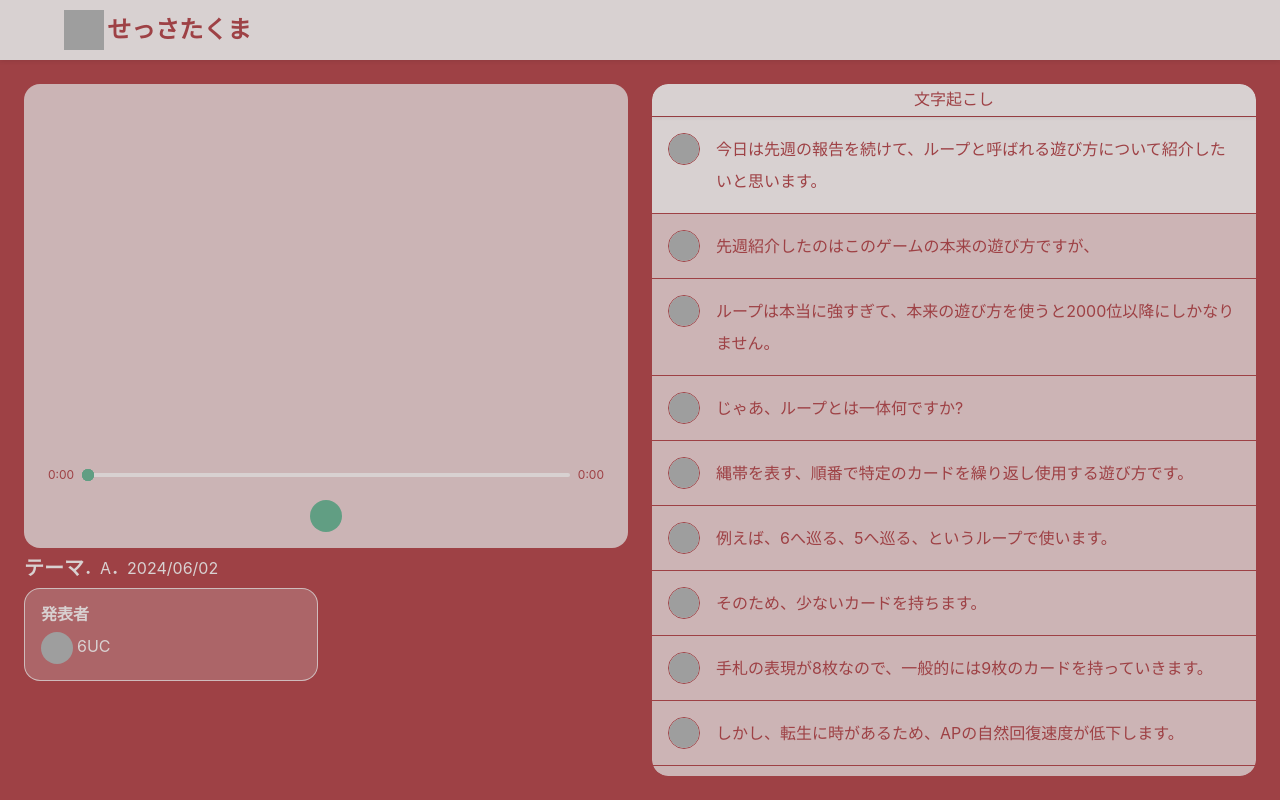
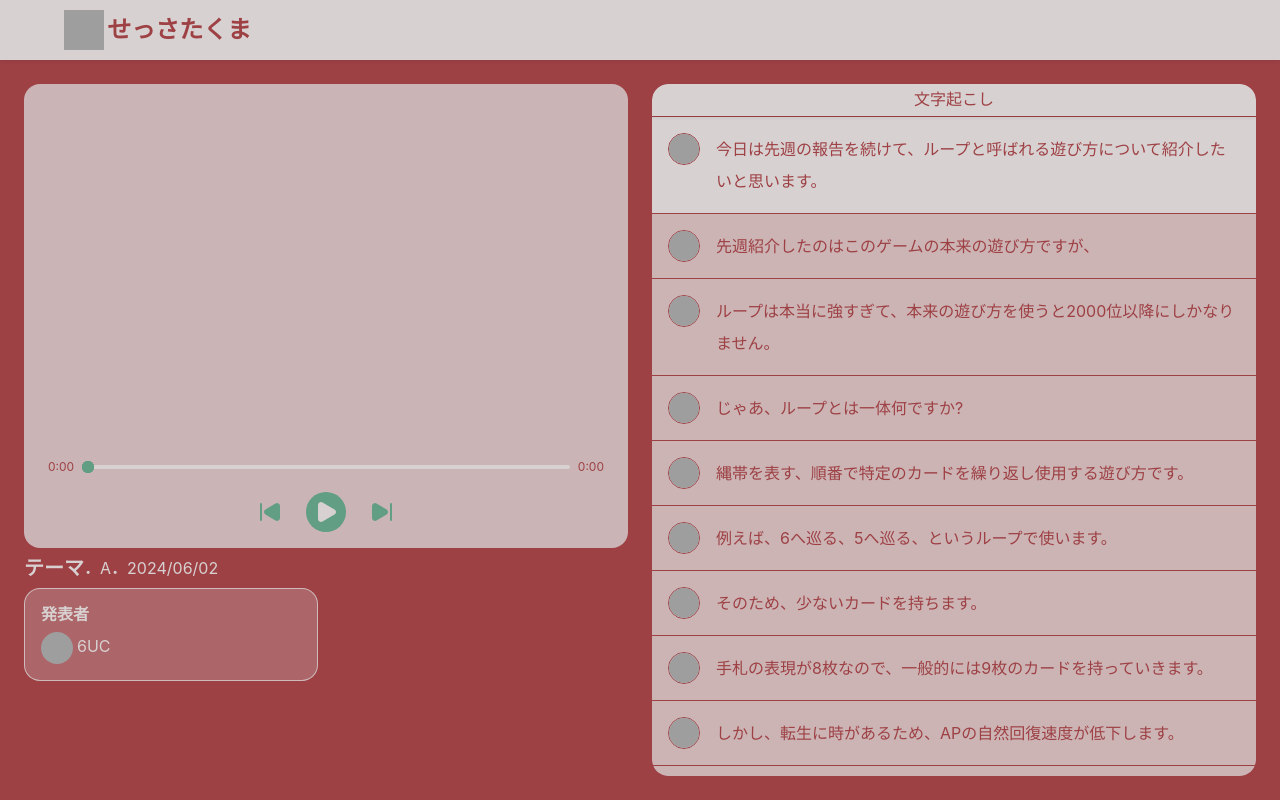
Before and after one commit to sessatakuma/jpcorrect-frontend, a React app: page / in a window 1280 px wide. Built offline with nearby package versions, Linux system fonts and the light colour scheme; grey boxes are pictures that could not be loaded; the HTML template or start-up script is replaced by a standard one.

Commit message:
perf: migrate to Lucide to enhance LCP

```diff
--- a/src/components/Display.css
+++ b/src/components/Display.css
@@ -91,7 +91,7 @@
     flex-direction: row;
     justify-content: center;
     align-items: center;
-    gap: .75rem;
+    gap: 1.25rem;
     padding-bottom: 1rem;
     border-radius: 0 0 1rem 1rem;
 }
@@ -99,16 +99,15 @@
 .video .control button {
     &:nth-child(2) {
         background: var(--clr-accent);
-        width: 2rem;
+        width: 2.5rem;
         aspect-ratio: 1 / 1;
         border-radius: 50%;
         display: grid;
         place-items: center;
         font-size: 1rem;;
-        & i {
+        & .icon {
             color: var(--clr-primary);
-            width: 1rem;
-            aspect-ratio: 1 / 1;
+            fill: var(--clr-primary);
         }
     }
     background: transparent;
@@ -119,10 +118,9 @@
     place-items: center;
     font-size: 1.2rem;
     transition: .1s;
-    & i {
+    & .icon {
         color: var(--clr-accent);
-        width: 1rem;
-        aspect-ratio: 1 / 1;
+        fill: var(--clr-accent);
     }
     &:hover {
         scale: 1.1;
--- a/src/components/Display.jsx
+++ b/src/components/Display.jsx
@@ -2,6 +2,7 @@ import React, { useRef, useState, useEffect } from 'react';
 import YouTube from 'react-youtube';
 import 'components/Display.css';
 import VideoInfo from 'components/VideoInfo';
+import { SkipBack, SkipForward, Play, Pause } from 'lucide-react';
 
 export default function Display({ playerRef, currentTime, setCurrentTime }) {
     const videoID = 'W6_V19cf9hg';
@@ -129,13 +130,13 @@ export default function Display({ playerRef, currentTime, setCurrentTime }) {
                 </div>
                 <div className='control'>
                     <button className='previous' onClick={goPrevious}>
-                        <i className='fa-solid fa-backward-step'></i>
+                        <SkipBack className='icon' />
                     </button>
                     <button className='play-pause' onClick={handlePlayPause}>
-                        <i className={`fa-solid fa-${isPlaying ? 'pause' : 'play'}`}></i>
+                        {isPlaying ? <Pause className='icon' /> : <Play className='icon' />}
                     </button>
                     <button className='next' onClick={goNext}>
-                        <i className='fa-solid fa-forward-step'></i>
+                        <SkipForward className='icon' />
                     </button>
                 </div>
             </div>
--- a/src/components/Hint.css
+++ b/src/components/Hint.css
@@ -115,8 +115,8 @@
         scale: 1.1;
     }
 
-    & i {
-        translate: -1px;
+    & .icon {
+        translate: -.075rem .075rem;
     }
 }
 
--- a/src/components/Hint.jsx
+++ b/src/components/Hint.jsx
@@ -1,10 +1,8 @@
 import React, { useState, useRef, useEffect } from 'react';
 import 'components/Hint.css';
-
+import { Send } from 'lucide-react';
 export default function Hint({ disabledTab }) {
-	const [messages, setMessages] = useState([
-		{ id: 0, sender: 'ai', text: 'AI はまだ寝ている…' },
-	]);
+    const [messages, setMessages] = useState([{ id: 0, sender: 'ai', text: 'AI はまだ寝ている…' }]);
     const inputRef = useRef(null);
     const chatRef = useRef(null);
 
@@ -55,7 +53,7 @@ export default function Hint({ disabledTab }) {
                     tabIndex={disabledTab ? -1 : 0}
                 ></p>
                 <button className='send' onClick={sendMessage} tabIndex={disabledTab ? -1 : 0}>
-					<i className='fa-solid fa-paper-plane'></i>
+                    <Send className='icon' size={20} />
                 </button>
             </div>
         </section>
--- a/src/components/Transcript.jsx
+++ b/src/components/Transcript.jsx
@@ -2,6 +2,7 @@ import React, { useState, useRef, useLayoutEffect, useEffect } from 'react';
 import Hint from './Hint';
 import './Transcript.css';
 import useTranscript from '../hook/useTranscript.js';
+import { ChevronUp } from 'lucide-react';
 
 export default function Transcript({ playerRef, currentTime }) {
     const { date, practice_type, transcripts: captions } = useTranscript();
@@ -21,14 +22,13 @@ export default function Transcript({ playerRef, currentTime }) {
     const animationRefs = useRef([]);
     const noteRefs = useRef([]);
 
-
     const typeMap = { vocab: '単語', grammar: '文法', voice: '発音', advance: '上級' };
 
     useLayoutEffect(() => {
         setFillerHeight(
             containerRef.current.offsetHeight -
-            headerRef.current.offsetHeight -
-            captionRefs.current[captions.length - 1].offsetHeight,
+                headerRef.current.offsetHeight -
+                captionRefs.current[captions.length - 1].offsetHeight,
         );
         setContainerHeight((h) => {
             return Math.min(
@@ -230,12 +230,13 @@ export default function Transcript({ playerRef, currentTime }) {
                         })()}
                         {i === expanded && (
                             <button className='close-note' onClick={lockAll}>
-                                <i className='fa-solid fa-angle-up'></i>
+                                <ChevronUp />
                             </button>
                         )}
-                        <p className='note'
+                        <p
+                            className='note'
                             contentEditable
-                            ref={(el) => noteRefs.current[i] = el}
+                            ref={(el) => (noteRefs.current[i] = el)}
                         />
                     </div>
                 ))}
```
Also changed, not shown: 1 other file (tests, documents, lock files or other folders). Lines whose indentation alone changed are shown as unchanged.
